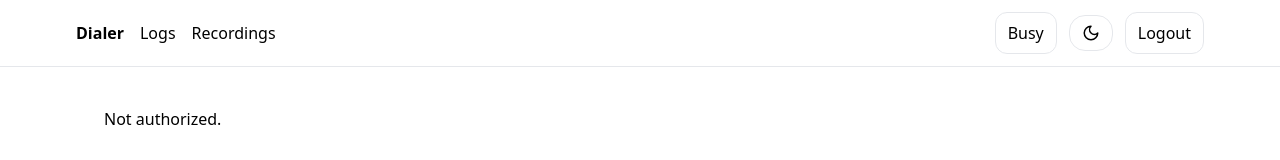
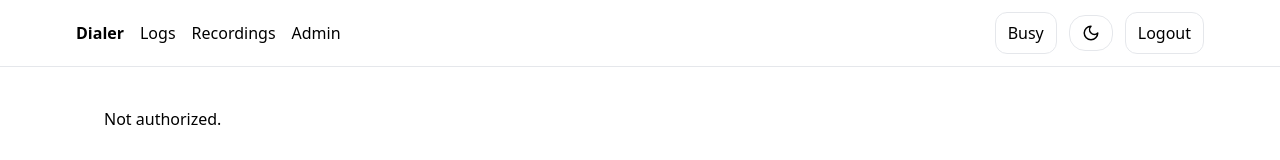
Before and after one commit to Huzawfaw/GP-Ver-Cold, a Next.js app: page /admin in a window 1280 px wide. Shown: the top 160 px of the page. Built offline with nearby package versions, Linux system fonts and the light colour scheme; no server answers.

Commit message:
Update nav.tsx

```diff
--- a/components/nav.tsx
+++ b/components/nav.tsx
@@ -16,6 +16,7 @@ return (
 <Link href="/dialer" className="font-bold">Dialer</Link>
 <Link href="/logs">Logs</Link>
 <Link href="/recordings">Recordings</Link>
+<Link href="/admin">Admin</Link>
 </div>
 <div className="flex items-center gap-3">
 <AvailabilityToggle />
@@ -25,4 +26,5 @@ return (
 </div>
 </nav>
 )
+
 }
```
